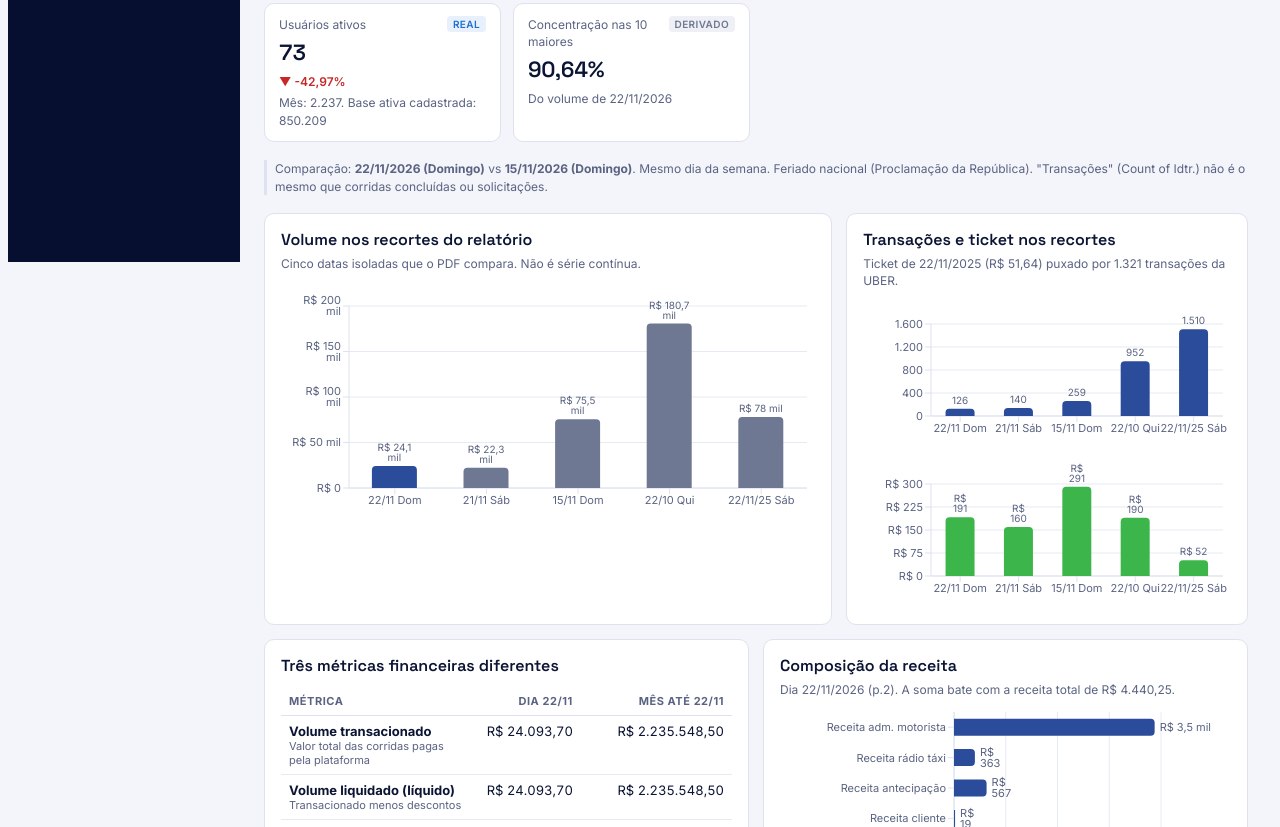
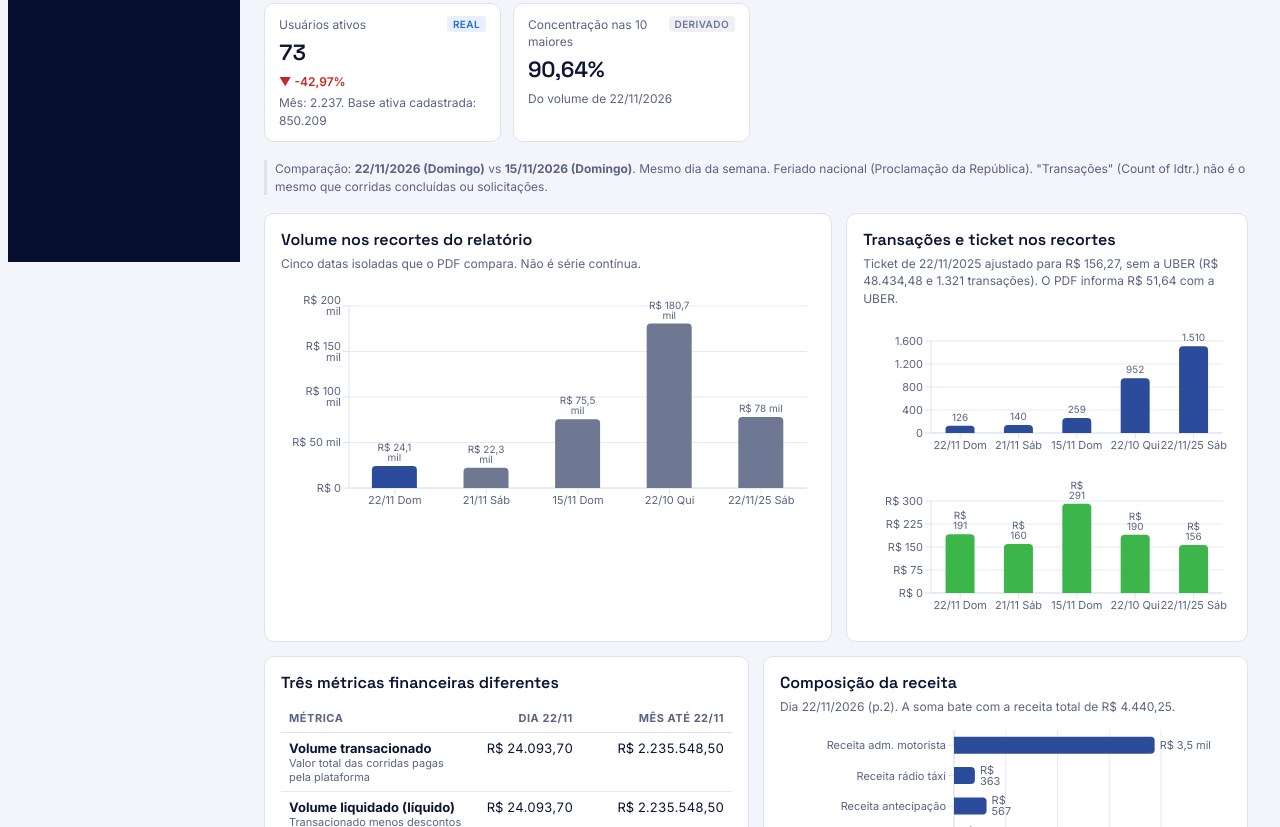
Before and after one commit to eduardosilva-ux/Resumo---Diario, a plain HTML site: page index.html in a window 1280 px wide. Shown: the part 546-1373 px from the top of the page. Drawn offline with nearby package versions, Linux system fonts and the light colour scheme.

Commit message:
Ticket de 22/11/2025 sem a UBER
Co-Authored-By: Claude Opus 5.5 <noreply@anthropic.com>
Claude-Session: https://claude.ai/code/session_01XXtMX41KLBfzf7qAnSY8Qr

```diff
--- a/index.html
+++ b/index.html
@@ -179,7 +179,7 @@ const REPORT={
     users:[73,100,128,421,139],
     emp:[21,22,26,45,30],
     mot:[70,61,85,501,605],
-    ticket:[191.22,159.56,291.41,189.81,51.64],
+    ticket:[191.22,159.56,291.41,189.81,156.27], /* 22/11/2025 ajustado sem a UBER: (77.970,16 - 48.434,48) / (1.510 - 1.321). PDF informa 51,64 */
     receita:[4413.02,3972.51,12439.79,33072.41,null],
     conexao:[2,6,2,26,null],
     cliente:[19.10,-24.33,15.25,-96.60,-112.56],
@@ -436,7 +436,7 @@ function TabExec({M,cfg,f}){const T=useContext(TokCtx);const D=REPORT.daily,R=RE
     <${KPI} label="Receita total Stuo" tag="real" value=${fBRL(D.receita[b])} delta=${pctVar(D.receita[b],D.receita[c])} sub=${"Mês: "+fBRL(R.mes.receita)}/>
     <${KPI} label="Transações" tag="real" value=${fInt(D.trans[b])} delta=${pctVar(D.trans[b],D.trans[c])} sub=${"Mês: "+fInt(R.mes.trans)}/>
     <${KPI} label="Corridas via App" tag="real" value=${b===0?fInt(R.dia.corridasApp):"n/d"} sub=${"Mês: "+fInt(R.mes.corridasApp)+". Só disponível para o dia do relatório"}/>
-    <${KPI} label="Ticket médio" tag="real" value=${fBRL(D.ticket[b])} delta=${pctVar(D.ticket[b],D.ticket[c])} sub=${"Mês: "+fBRL(R.mes.ticket)}/>
+    <${KPI} label="Ticket médio" tag=${b===4||c===4?"der":"real"} value=${fBRL(D.ticket[b])} delta=${pctVar(D.ticket[b],D.ticket[c])} sub=${"Mês: "+fBRL(R.mes.ticket)+(b===4||c===4?". 22/11/2025 sem a UBER (PDF: R$ 51,64)":"")}/>
     <${KPI} label="Empresas ativas" tag="real" value=${fInt(D.emp[b])} delta=${pctVar(D.emp[b],D.emp[c])} sub=${"Mês: "+fInt(R.mes.empAssoc)+" associadas, "+fInt(R.mes.grupos)+" grupos"}/>
     <${KPI} label="Empresas sem movimentação no mês" tag="der" value=${fInt(R.cadastro.empresas-R.mes.empAssoc)} sub=${fInt(R.cadastro.empresas)+" cadastradas menos "+R.mes.empAssoc+" com movimento no mês"}/>
     <${KPI} label="Usuários ativos" tag="real" value=${fInt(D.users[b])} delta=${pctVar(D.users[b],D.users[c])} sub=${"Mês: "+fInt(R.mes.usuarios)+". Base ativa cadastrada: "+fInt(R.cadastro.usuariosAtivos)}/>
@@ -470,7 +470,7 @@ function TabExec({M,cfg,f}){const T=useContext(TokCtx);const D=REPORT.daily,R=RE
   <div class="grid">
     <div class="card c7"><h2>Volume nos recortes do relatório</h2><div class="sub">Cinco datas isoladas que o PDF compara. Não é série contínua.</div>
       <${VBar} data=${dailyData} dk="vol" name="Volume" fmt=${fBRL} labels=${true} colorBy=${d=>d.full.startsWith(REPORT.dates[b].k)?T.series:T.neutral}/></div>
-    <div class="card c5"><h2>Transações e ticket nos recortes</h2><div class="sub">Ticket de 22/11/2025 (R$ 51,64) puxado por 1.321 transações da UBER.</div>
+    <div class="card c5"><h2>Transações e ticket nos recortes</h2><div class="sub">Ticket de 22/11/2025 ajustado para R$ 156,27, sem a UBER (R$ 48.434,48 e 1.321 transações). O PDF informa R$ 51,64 com a UBER.</div>
       <${VBar} data=${dailyData} dk="trans" name="Transações" fmt=${fInt} labels=${true} h=${150}/>
       <${VBar} data=${dailyData} dk="ticket" name="Ticket médio" fmt=${fBRL} labels=${true} h=${150} color=${T.series2}/></div>
     <div class="card c6"><h2>Três métricas financeiras diferentes</h2>
@@ -585,7 +585,7 @@ function TabTempo({M,f}){const T=useContext(TokCtx);const pdf=M.source==="pdf";
       ${pdf?html`<div class="sub">Recortes disponíveis no PDF (uma observação por data)</div>
         <div class="tbl"><table><thead><tr><th>Data</th><th class="n">Volume</th><th class="n">Trans.</th><th class="n">Ticket</th></tr></thead><tbody>
         ${dowRows.map(r=>html`<tr><td>${r.name}</td><td class="n">${fBRL(r.vol)}</td><td class="n">${fInt(r.trans)}</td><td class="n">${fBRL(r.ticket)}</td></tr>`)}</tbody></table></div>
-        <div class="note warn">Melhor dia da semana (absoluto e médio), comparação dias úteis × fim de semana e dias de menor uso exigem a base transacional com data e hora. Os recortes acima têm datas de naturezas diferentes (feriado, sábado, quinta) e não formam média.</div>`
+        <div class="note warn">Melhor dia da semana (absoluto e médio), comparação dias úteis × fim de semana e dias de menor uso exigem a base transacional com data e hora. Ticket de 22/11/2025 sem a UBER (PDF: R$ 51,64). Os recortes acima têm datas de naturezas diferentes (feriado, sábado, quinta) e não formam média.</div>`
       :html`<div class="tbl"><table><thead><tr><th>Dia</th><th class="n">Ocorr.</th><th class="n">Volume</th><th class="n">Média/dia</th><th class="n">Corridas</th><th class="n">Ticket</th></tr></thead><tbody>
         ${dowRows.map(r=>html`<tr><td>${r.name}</td><td class="n">${r.occ}</td><td class="n">${fBRL(r.vol)}</td><td class="n">${fBRL(r.avgV)}</td><td class="n">${fInt(r.trans)}</td><td class="n">${fBRL(r.ticket)}</td></tr>`)}</tbody></table></div>
         <div class="quad"><div>Média/dia útil<b>${fBRL(wk.uV)}</b>${fInt(wk.uT)} corridas</div><div>Média/dia fim de semana<b>${fBRL(wk.wV)}</b>${fInt(wk.wT)} corridas</div></div>
```
